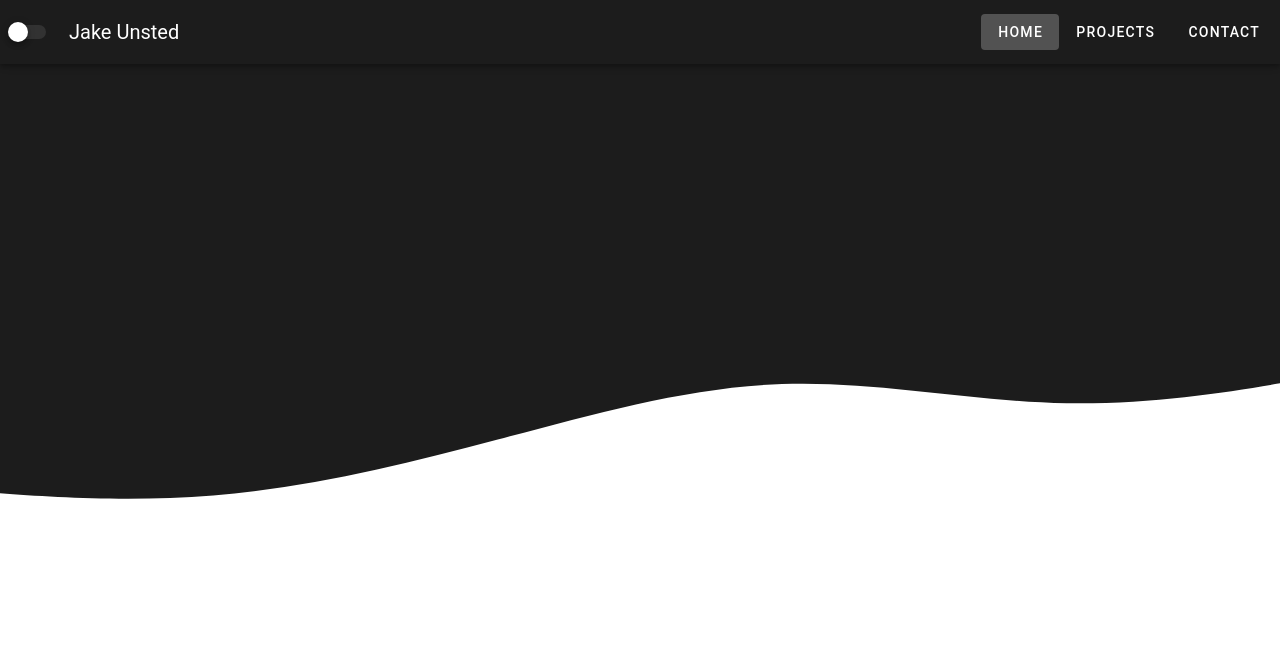
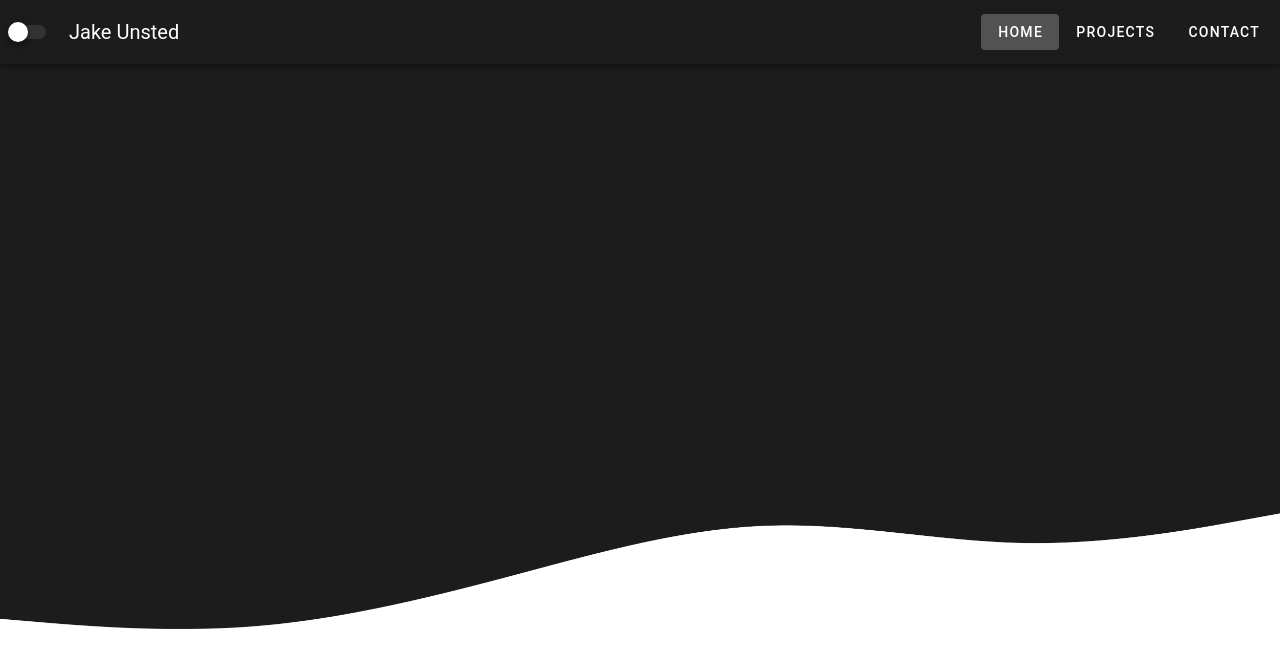
Before and after one commit to jakeunsted/jakeunsted.github.io, a Vue app: page / in a window 1280 px wide. Shown: the top 668 px of the page. Built offline with nearby package versions, Linux system fonts and the light colour scheme.

Commit message:
Fixed wave sizing and transparency

```diff
--- a/src/components/background/WaveBackground.vue
+++ b/src/components/background/WaveBackground.vue
@@ -19,9 +19,9 @@
 <style>
 .curve {
   background-image: url('../../assets/waves/wave-haikei.svg');
-  background-position: center;
-  background-size: cover;
+  /* background-position: center; */
+  background-size: contain;
   height: 100%;
-  margin-top: -200px
+  /* margin-top: -200px */
 }
 </style>
--- a/src/views/Home.vue
+++ b/src/views/Home.vue
@@ -5,7 +5,11 @@
       <NavigationBarDesktop v-else current-page="Home" />
     </div>
 
-    <WaveBackground class="wave-background"/>
+    <WaveBackground class="wave-background">
+      <div class="header-content">
+        <h1>Hey</h1>
+      </div>
+    </WaveBackground>
   </v-app>
 </template>
 
```
Also changed, not shown: src/assets/waves/wave-haikei.svg.
